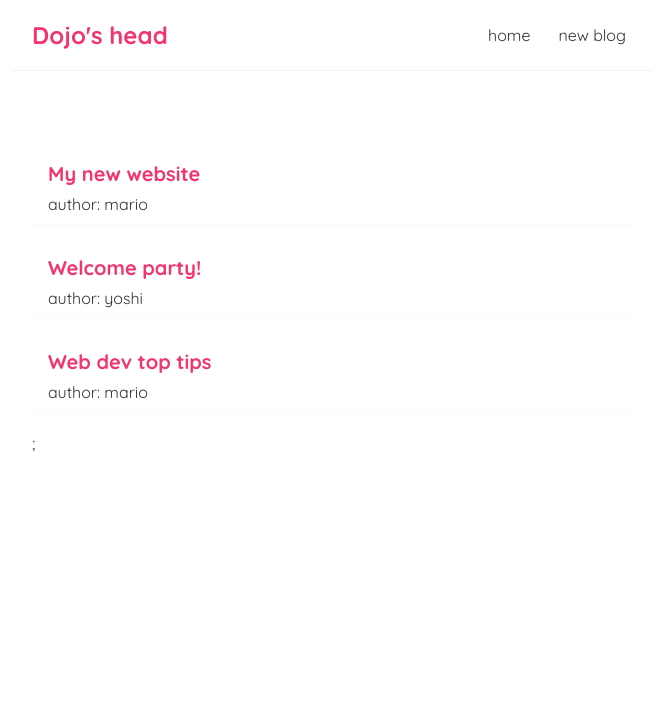
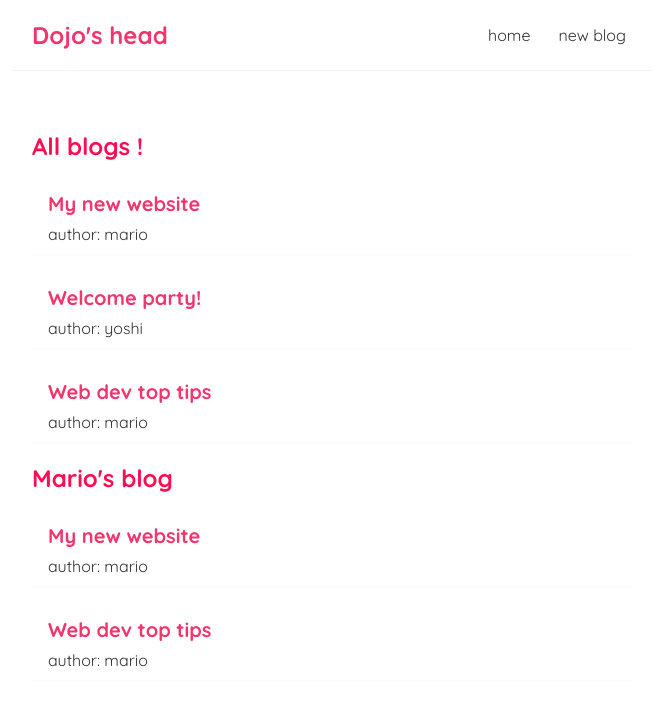
Before and after one commit to DeVal-X/dojo, a React (Create React App) app: page / in a window 1280 px wide. Shown: the top 706 px of the page, without its empty margins (308-964 px from the left). Built offline with nearby package versions, Linux system fonts and the light colour scheme.

Commit message:
props and filter

```diff
--- a/src/BlogList.js
+++ b/src/BlogList.js
@@ -1,14 +1,17 @@
-const BlogList = (props) => {
-  const blogs = props.blogs
-  console.log(props, blogs)
+const BlogList = ({blogs, title}) => {
+
+  // const blogs = props.blogs
+  console.log(blogs)
+
   return (
     <div className="blog-list">
+      <h2 style={{color:"rgb(253 13 81)"}}>{title}</h2>
       {blogs.map((blog)=> (
         <div className="blog-preview" key={blog.id}>
           <h2>{blog.title}</h2>
-          <p> author: {blog.author}</p>
+          <p>author: {blog.author}</p>
         </div>
-      ))};
+      ))}
     </div>
   );
 }
--- a/src/Home.js
+++ b/src/Home.js
@@ -10,7 +10,8 @@ const Home = () => {
 
   return (
     <div className="home">
-      < BlogList blogs={blogs}/>
+      < BlogList blogs={blogs} title="All blogs !"/>
+      < BlogList blogs={blogs.filter((blogs) => blogs.author === 'mario')} title="Mario's blog"/>
     </div>
    );
 }
```
